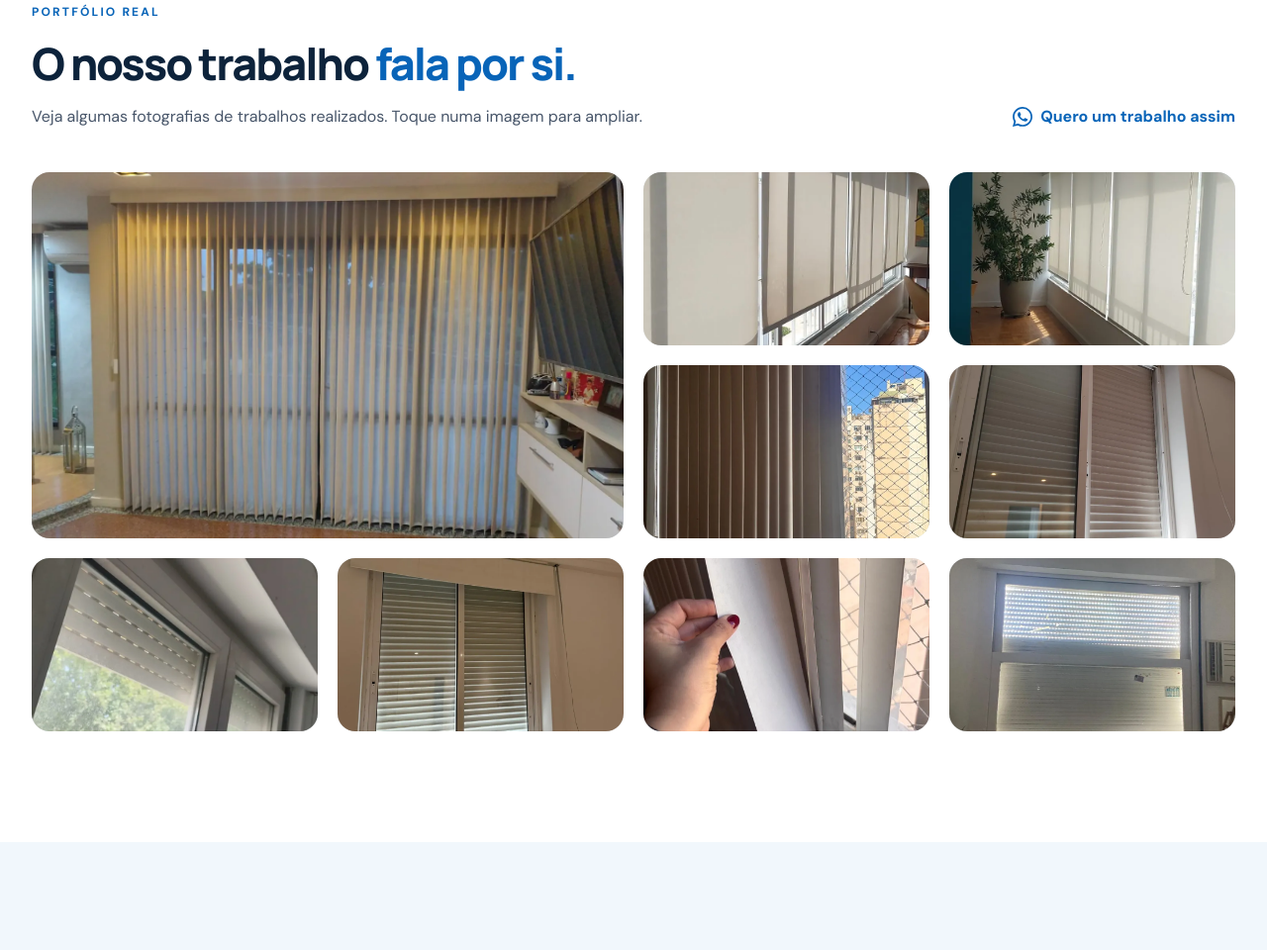
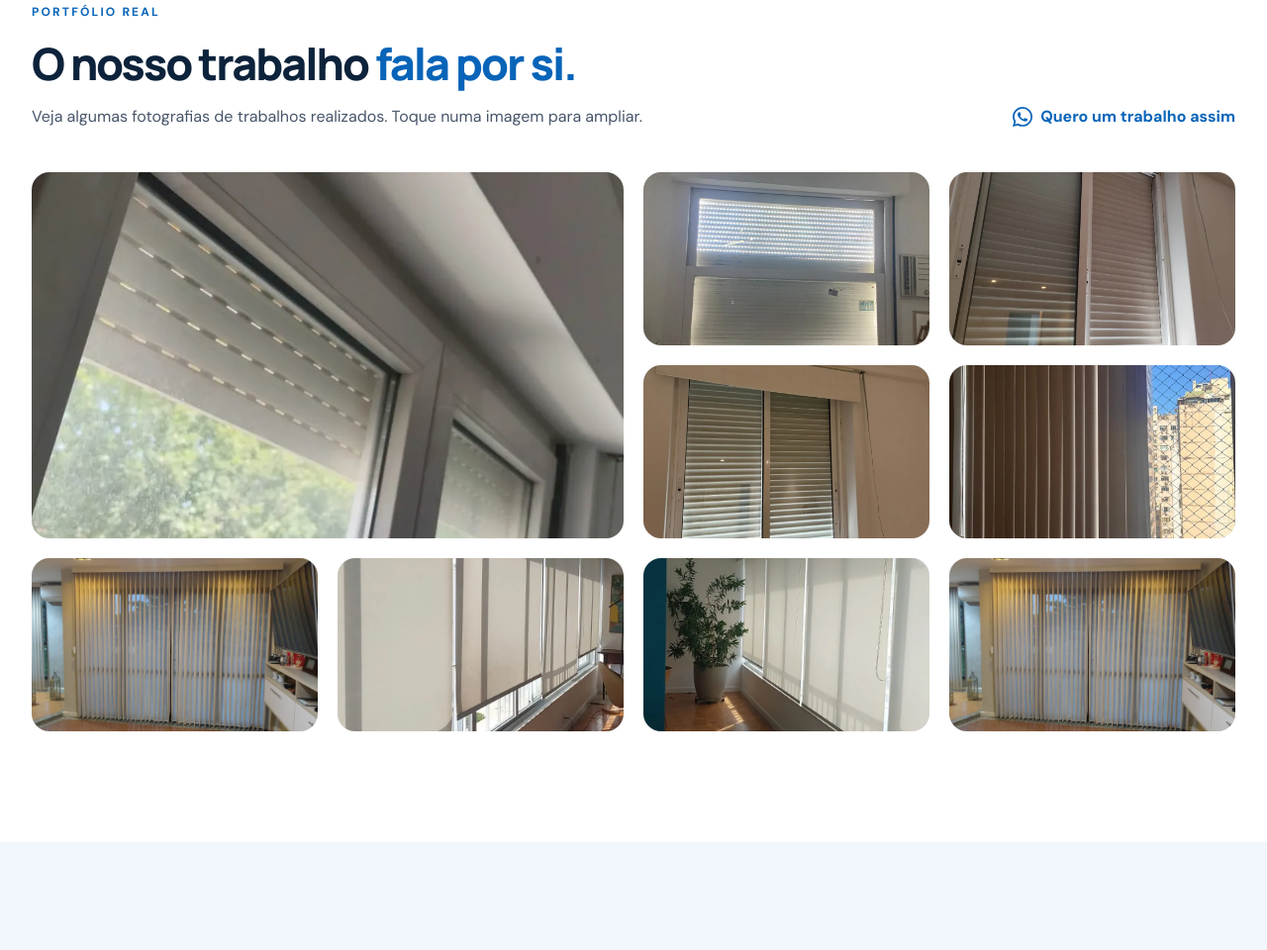
Before and after one commit to pblC15/-marcoestoresepersianas, a plain HTML site: page index.html in a window 1280 px wide. Shown: the part 1963-2923 px from the top of the page at 99% size. Drawn offline with nearby package versions, Linux system fonts and the light colour scheme.

Commit message:
Subindo aterações

```diff
--- a/index.html
+++ b/index.html
@@ -312,32 +312,32 @@
       </a>
      </div>
      <div class="gallery grid grid-cols-2 gap-3 md:grid-cols-4 md:gap-5">
-      <button aria-label="Ampliar fotografia de estores verticais" class="gallery-item col-span-2 row-span-2" data-img="assets/trabalho-07.webp">
-       <img alt="Estores verticais em sala" loading="lazy" src="assets/trabalho-07.webp"/>
+      <button aria-label="Ampliar fotografia de estores verticais" class="gallery-item col-span-2 row-span-2" data-img="assets/trabalho-10.webp">
+       <img alt="Estores verticais em sala" loading="lazy" src="assets/trabalho-10.webp"/>
+      </button>
+      <button aria-label="Ampliar fotografia" class="gallery-item" data-img="assets/trabalho-04.webp">
+       <img alt="Estores de rolo numa divis&atilde;o iluminada" loading="lazy" src="assets/trabalho-04.webp"/>
+      </button>
+      <button aria-label="Ampliar fotografia" class="gallery-item" data-img="assets/trabalho-02.webp">
+       <img alt="Estores de rolo instalados junto a uma janela" loading="lazy" src="assets/trabalho-02.webp"/>
+      </button>
+      <button aria-label="Ampliar fotografia" class="gallery-item" data-img="assets/trabalho-01.webp">
+       <img alt="Estores verticais em janela" loading="lazy" src="assets/trabalho-01.webp"/>
+      </button>
+      <button aria-label="Ampliar fotografia" class="gallery-item" data-img="assets/trabalho-09.webp">
+       <img alt="Estores exteriores numa janela" loading="lazy" src="assets/trabalho-09.webp"/>
+      </button>
+      <button aria-label="Ampliar fotografia" class="gallery-item" data-img="assets/trabalho-07.webp">
+       <img alt="Janela com estore e acabamento superior" loading="lazy" src="assets/trabalho-07.webp"/>
       </button>
       <button aria-label="Ampliar fotografia" class="gallery-item" data-img="assets/trabalho-06.webp">
-       <img alt="Estores de rolo numa divis&atilde;o iluminada" loading="lazy" src="assets/trabalho-06.webp"/>
+       <img alt="Janela com estore de r&eacute;guas" loading="lazy" src="assets/trabalho-06.webp"/>
       </button>
       <button aria-label="Ampliar fotografia" class="gallery-item" data-img="assets/trabalho-05.webp">
-       <img alt="Estores de rolo instalados junto a uma janela" loading="lazy" src="assets/trabalho-05.webp"/>
+       <img alt="Detalhe de l&acirc;mina de estore vertical" loading="lazy" src="assets/trabalho-05.webp"/>
       </button>
-      <button aria-label="Ampliar fotografia" class="gallery-item" data-img="assets/trabalho-09.webp">
-       <img alt="Estores verticais em janela" loading="lazy" src="assets/trabalho-09.webp"/>
-      </button>
-      <button aria-label="Ampliar fotografia" class="gallery-item" data-img="assets/trabalho-02.webp">
-       <img alt="Estores exteriores numa janela" loading="lazy" src="assets/trabalho-02.webp"/>
-      </button>
-      <button aria-label="Ampliar fotografia" class="gallery-item" data-img="assets/trabalho-10.webp">
-       <img alt="Janela com estore e acabamento superior" loading="lazy" src="assets/trabalho-10.webp"/>
-      </button>
-      <button aria-label="Ampliar fotografia" class="gallery-item" data-img="assets/trabalho-01.webp">
-       <img alt="Janela com estore de r&eacute;guas" loading="lazy" src="assets/trabalho-01.webp"/>
-      </button>
-      <button aria-label="Ampliar fotografia" class="gallery-item" data-img="assets/trabalho-08.webp">
-       <img alt="Detalhe de l&acirc;mina de estore vertical" loading="lazy" src="assets/trabalho-08.webp"/>
-      </button>
-      <button aria-label="Ampliar fotografia" class="gallery-item" data-img="assets/trabalho-04.webp">
-       <img alt="Janela com estore e ilumina&ccedil;&atilde;o exterior" loading="lazy" src="assets/trabalho-04.webp"/>
+      <button aria-label="Ampliar fotografia" class="gallery-item" data-img="assets/trabalho-07.webp">
+       <img alt="Janela com estore e ilumina&ccedil;&atilde;o exterior" loading="lazy" src="assets/trabalho-07.webp"/>
       </button>
      </div>
     </div>
```
